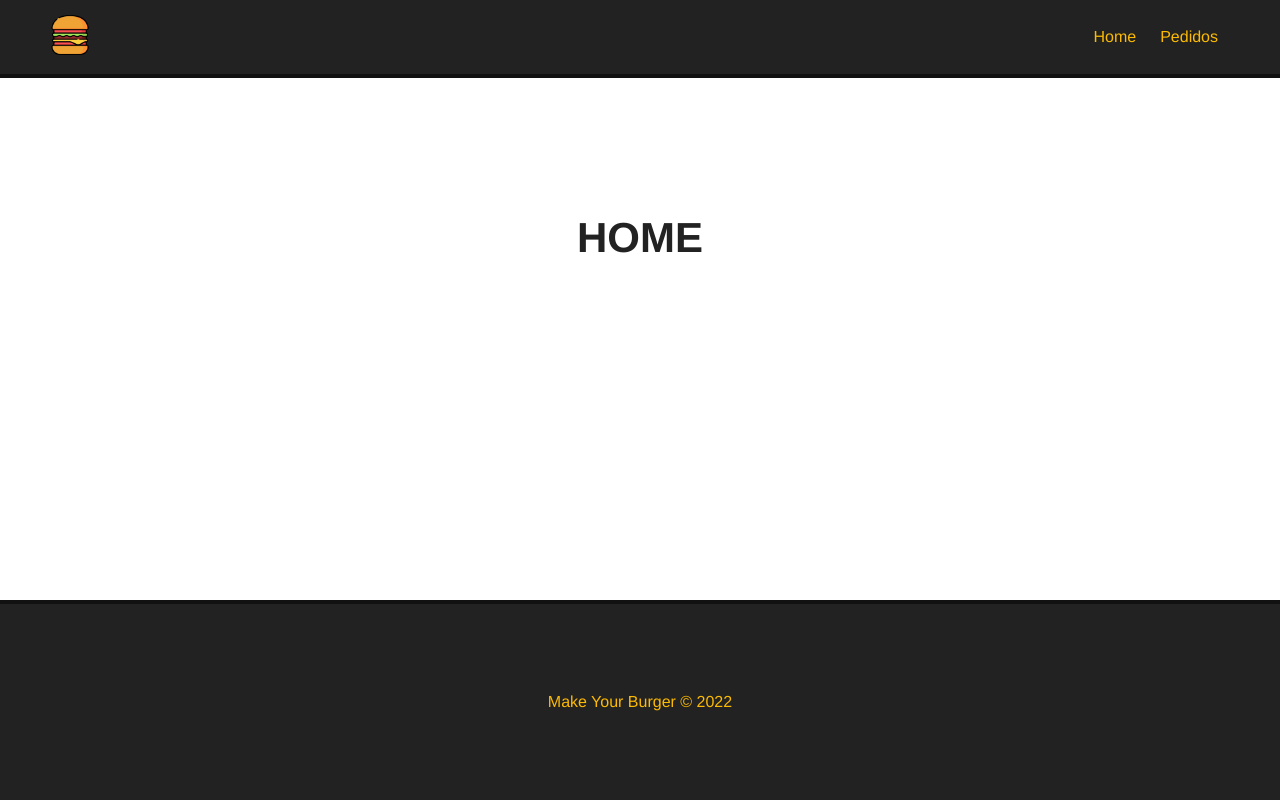
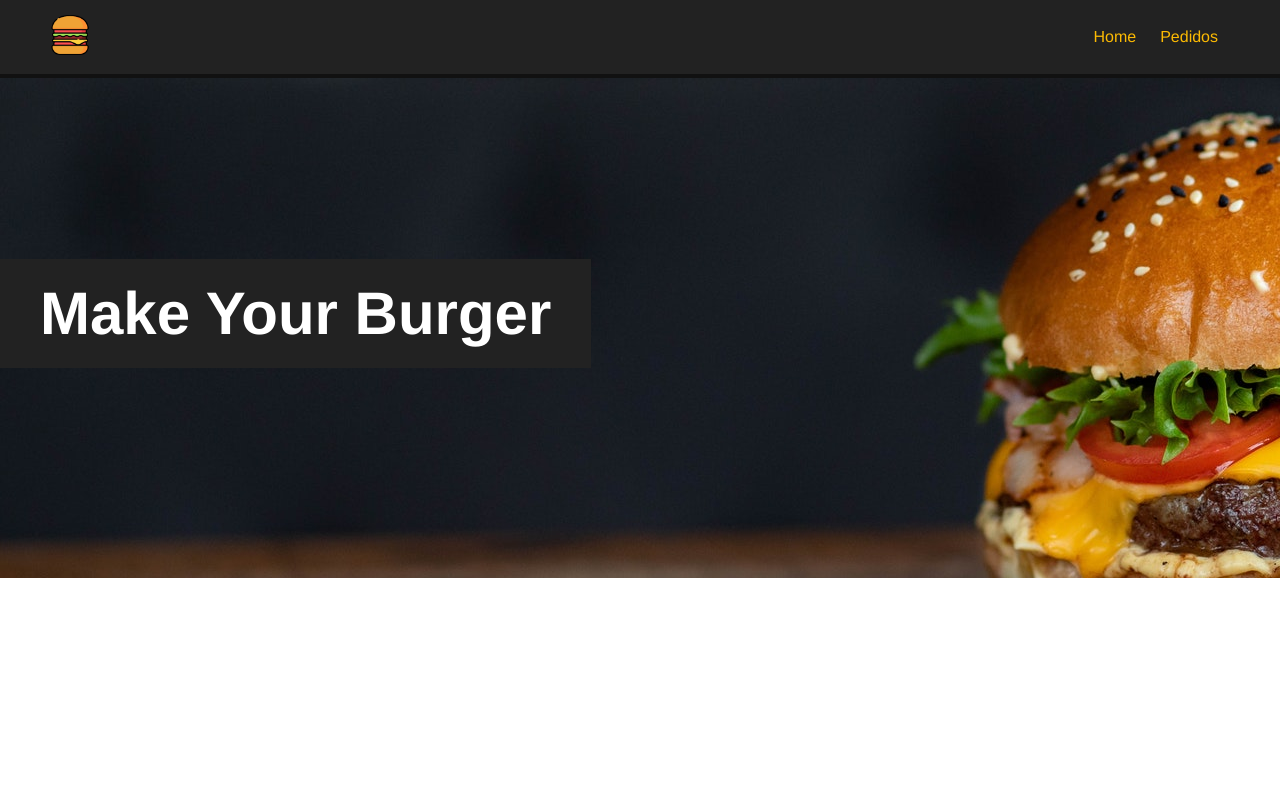
Before and after one commit to erick-costa/make-your-burger, a Vue app: page / in a window 1280 px wide. Shown: the top 800 px of the page. Built offline with nearby package versions, Linux system fonts and the light colour scheme.

Commit message:
criação do banner

```diff
--- a/src/App.vue
+++ b/src/App.vue
@@ -35,7 +35,7 @@
 }
 
 #app {
-  height: 100%;
+  min-height: 100%;
   display: flex;
   flex-direction: column;
   justify-content: space-between;
--- /dev/null
+++ b/src/components/Banner.vue
@@ -0,0 +1,31 @@
+<template>
+  <div id="main-banner">
+    <h1>Make Your Burger</h1>
+  </div>
+</template>
+
+<script>
+export default {
+  name: "Banner",
+}
+</script>
+
+<style scoped>
+#main-banner {
+  background-image: url("/img/burger.jpg");
+  background-position: 0 -435px;
+  background-repeat: no-repeat;
+  height: 500px;
+  display: flex;
+  justify-content: flex-start;
+  align-items: center;
+}
+
+#main-banner h1 {
+  color: white;
+  text-align: center;
+  font-size: 60px;
+  background-color: #222;
+  padding: 20px 40px;
+}
+</style>
--- a/src/views/HomeView.vue
+++ b/src/views/HomeView.vue
@@ -1,7 +1,15 @@
 <template>
-  <div class="main-container">
-    <h1>HOME</h1>
-  </div>
+  <Banner />
+  <div class="main-container"></div>
 </template>
 
-<script></script>
+<script>
+import Banner from "../components/Banner.vue"
+
+export default {
+  name: "Home",
+  components: {
+    Banner,
+  },
+}
+</script>
```
